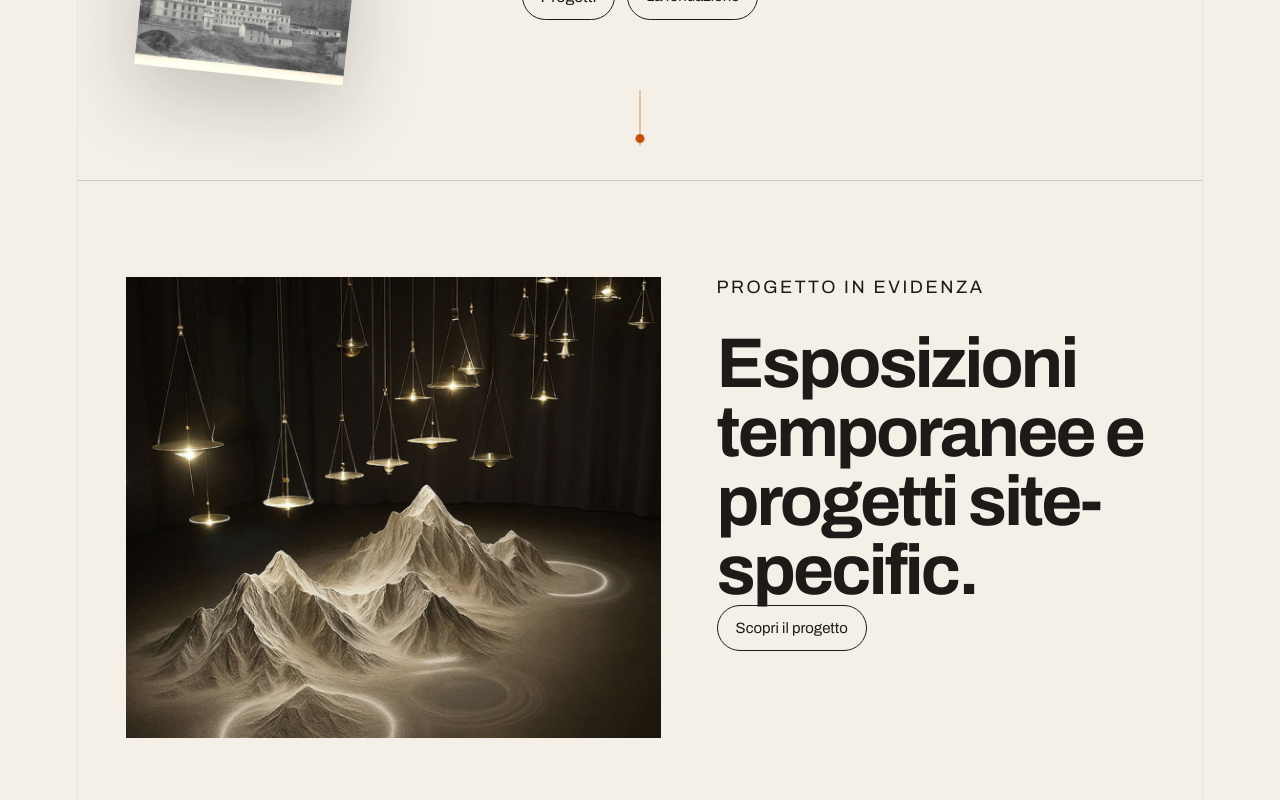
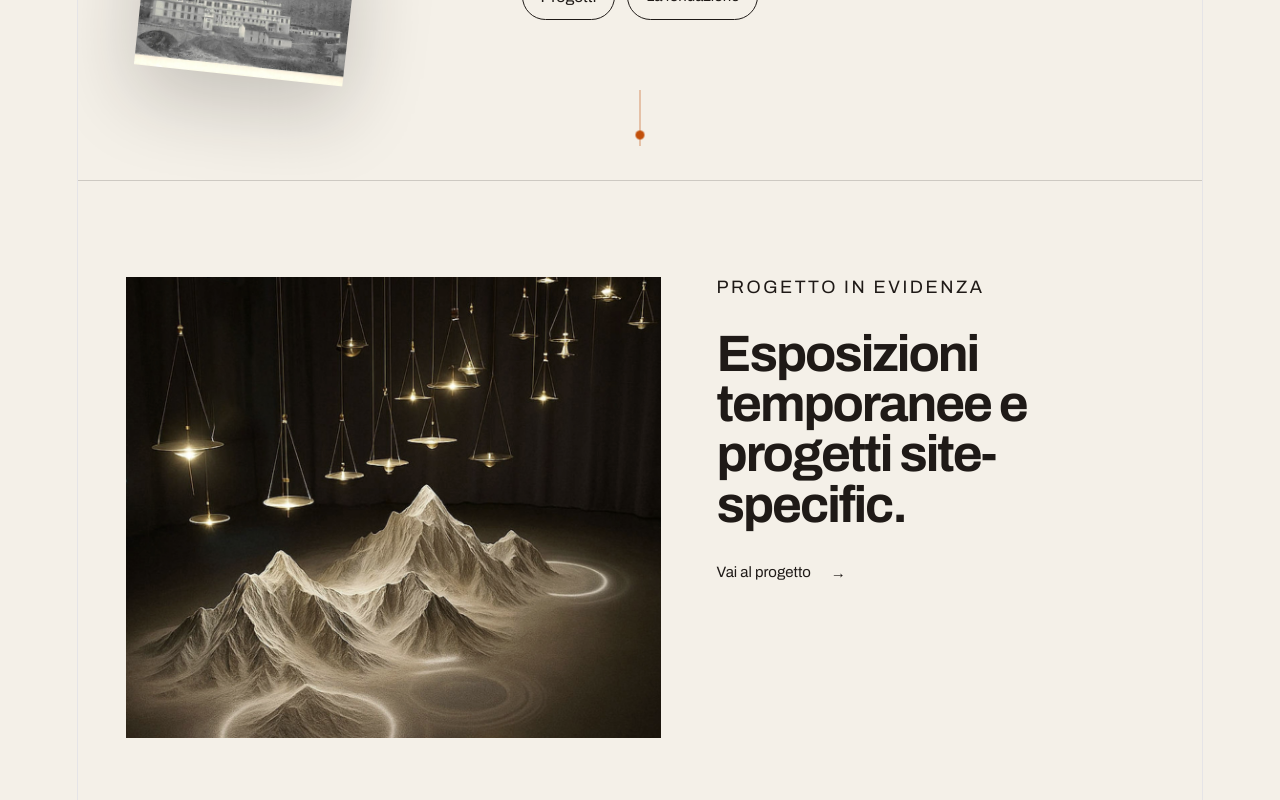
Before and after one commit to lucas-dev79/fondazione-next, a Next.js app: page / in a window 1280 px wide. Shown: the part 620-1420 px from the top of the page. Built offline with nearby package versions, Linux system fonts and the light colour scheme.

Commit message:
Project animations

```diff
--- a/app/globals.css
+++ b/app/globals.css
@@ -392,8 +392,13 @@ overflow: hidden;
 }
 
 .section {
-  padding: 120px 48px;
+  padding: 100px 48px;
   border-top: 1px solid rgba(31, 26, 23, 0.18);
+}
+
+.section#progetti {
+  padding: 40px;
+
 }
 
 .featured-project {
@@ -477,7 +482,7 @@ overflow: hidden;
 
 .featured-project-content h2 {
   margin: 0;
-  font-size: clamp(38px, 5.5vw, 82px);
+  font-size: clamp(28px, 4vw, 56px);
   line-height: 0.98;
   letter-spacing: -0.04em;
 }
@@ -487,6 +492,34 @@ overflow: hidden;
   font-size: 18px;
   line-height: 1.45;
   display: none;
+}
+
+.featured-project-action {
+  display: inline-flex;
+  align-items: center;
+  gap: 12px;
+  margin-top: 34px;
+  font-size: 15px;
+  color: #1f1a17;
+}
+
+.featured-project-action span:last-child {
+  animation: featured-project-arrow 1.5s ease-in-out infinite;
+}
+
+.featured-project-action:hover span:last-child {
+  animation-duration: 0.9s;
+}
+
+@keyframes featured-project-arrow {
+  0%,
+  100% {
+    transform: translateX(0);
+  }
+
+  50% {
+    transform: translateX(8px);
+  }
 }
 
 .section-label {
@@ -606,6 +639,14 @@ overflow: hidden;
   padding: 32px 0;
   border-bottom: 1px solid rgba(31, 26, 23, 0.18);
   text-align: left;
+  transition:
+    padding 0.55s cubic-bezier(0.22, 1, 0.36, 1),
+    background-color 0.55s cubic-bezier(0.22, 1, 0.36, 1);
+}
+
+.program-list article.is-open {
+  padding-top: 38px;
+  padding-bottom: 42px;
 }
 
 .program-list span {
@@ -761,7 +802,8 @@ overflow: hidden;
   font-size: 28px;
   line-height: 1;
   margin-top: 8px;
-  transition: transform 0.3s ease;
+  transform-origin: center;
+  transition: transform 0.65s cubic-bezier(0.22, 1, 0.36, 1);
   color: #c46a3a;
 }
 
@@ -773,7 +815,13 @@ overflow: hidden;
 .program-description {
   max-height: 0;
   overflow: hidden;
-  transition: max-height 0.4s ease;
+  opacity: 0;
+  transform: translateY(-12px);
+  transition:
+    max-height 0.75s cubic-bezier(0.22, 1, 0.36, 1),
+    opacity 0.45s ease,
+    transform 0.75s cubic-bezier(0.22, 1, 0.36, 1);
+  will-change: max-height, opacity, transform;
 }
 
 .program-description p {
@@ -785,7 +833,9 @@ overflow: hidden;
 }
 
 .program-list article.is-open .program-description {
-  max-height: 260px;
+  max-height: 340px;
+  opacity: 1;
+  transform: translateY(0);
 }
 
 
--- a/app/page.tsx
+++ b/app/page.tsx
@@ -328,9 +328,13 @@ export default function Home() {
           <p className="section-label">Progetto in evidenza</p>
           <h2>{featuredProject.title}</h2>
           <p>{featuredProject.excerpt}</p>
-          <div className="program-archive-action">
-            <Link href={`/progetti/${featuredProject.slug}`}>Scopri il progetto</Link>
-          </div>
+          <Link
+            className="featured-project-action"
+            href={`/progetti/${featuredProject.slug}`}
+          >
+            <span>Vai al progetto</span>
+            <span aria-hidden="true">→</span>
+          </Link>
         </div>
 
       </motion.section>
```
